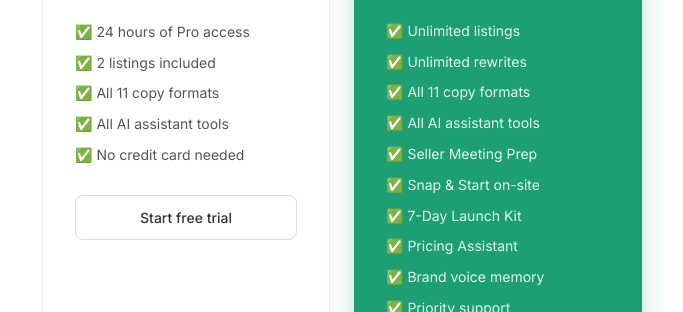
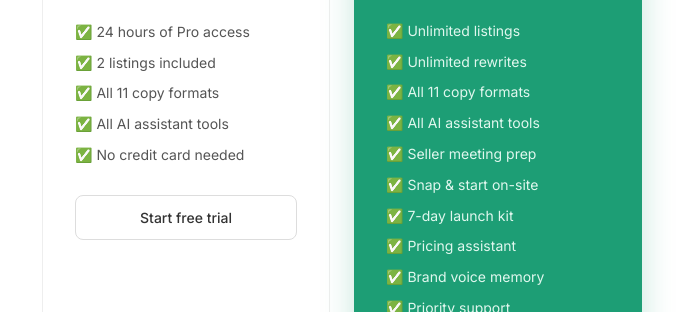
Before and after one commit to APD013/listing-whisperer, a Next.js app: page / in a window 1280 px wide. Shown: the part 5340-5652 px from the top of the page, without its empty margins (298-981 px from the left). Built offline with nearby package versions, Linux system fonts and the light colour scheme.

Commit message:
Fix capitalization in Pro plan feature list

```diff
--- a/src/app/page.tsx
+++ b/src/app/page.tsx
@@ -323,10 +323,10 @@ export default function Home() {
               <li>✅ Unlimited rewrites</li>
               <li>✅ All 11 copy formats</li>
               <li>✅ All AI assistant tools</li>
-              <li>✅ Seller Meeting Prep</li>
-              <li>✅ Snap & Start on-site</li>
-              <li>✅ 7-Day Launch Kit</li>
-              <li>✅ Pricing Assistant</li>
+              <li>✅ Seller meeting prep</li>
+              <li>✅ Snap & start on-site</li>
+              <li>✅ 7-day launch kit</li>
+              <li>✅ Pricing assistant</li>
               <li>✅ Brand voice memory</li>
               <li>✅ Priority support</li>
             </ul>
```
